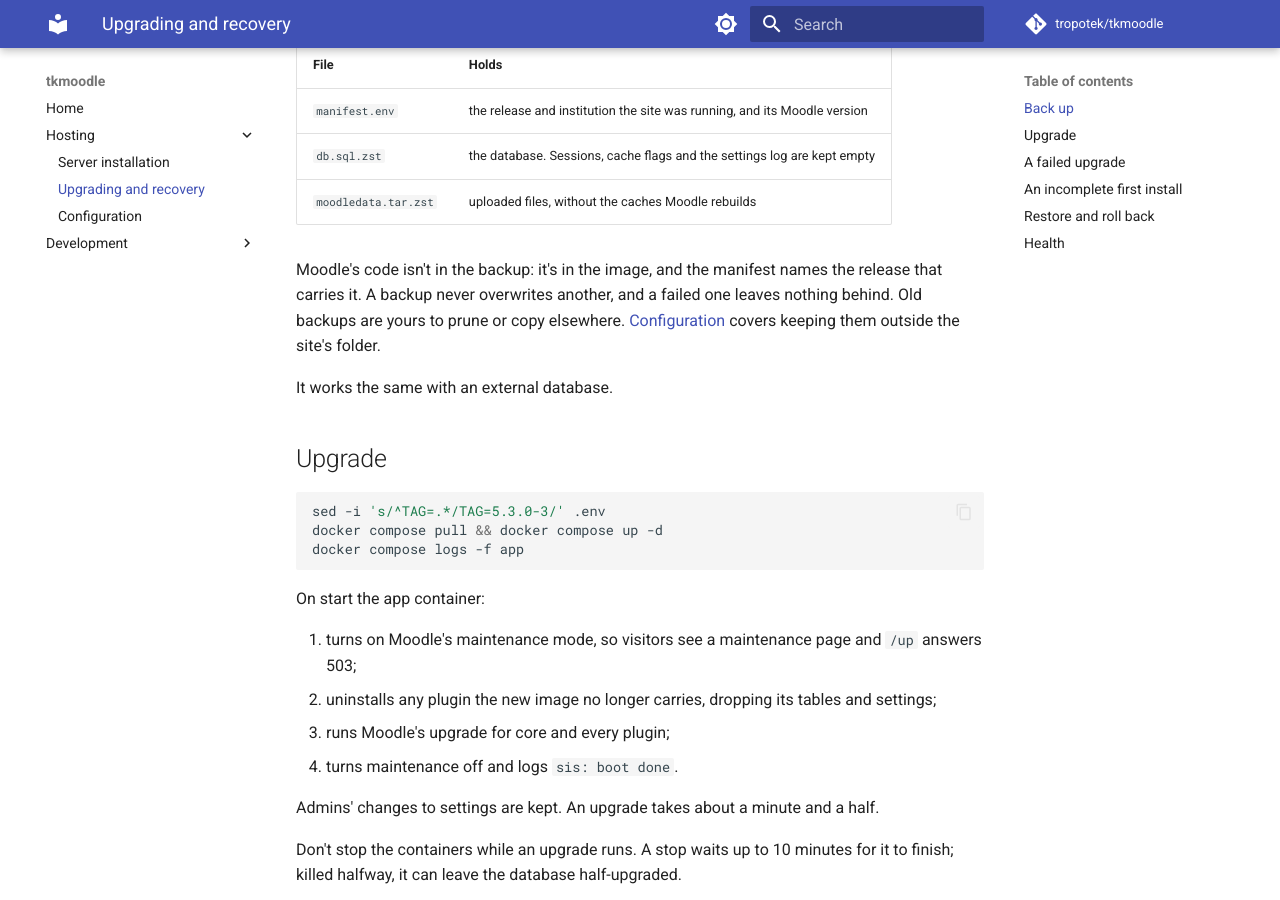
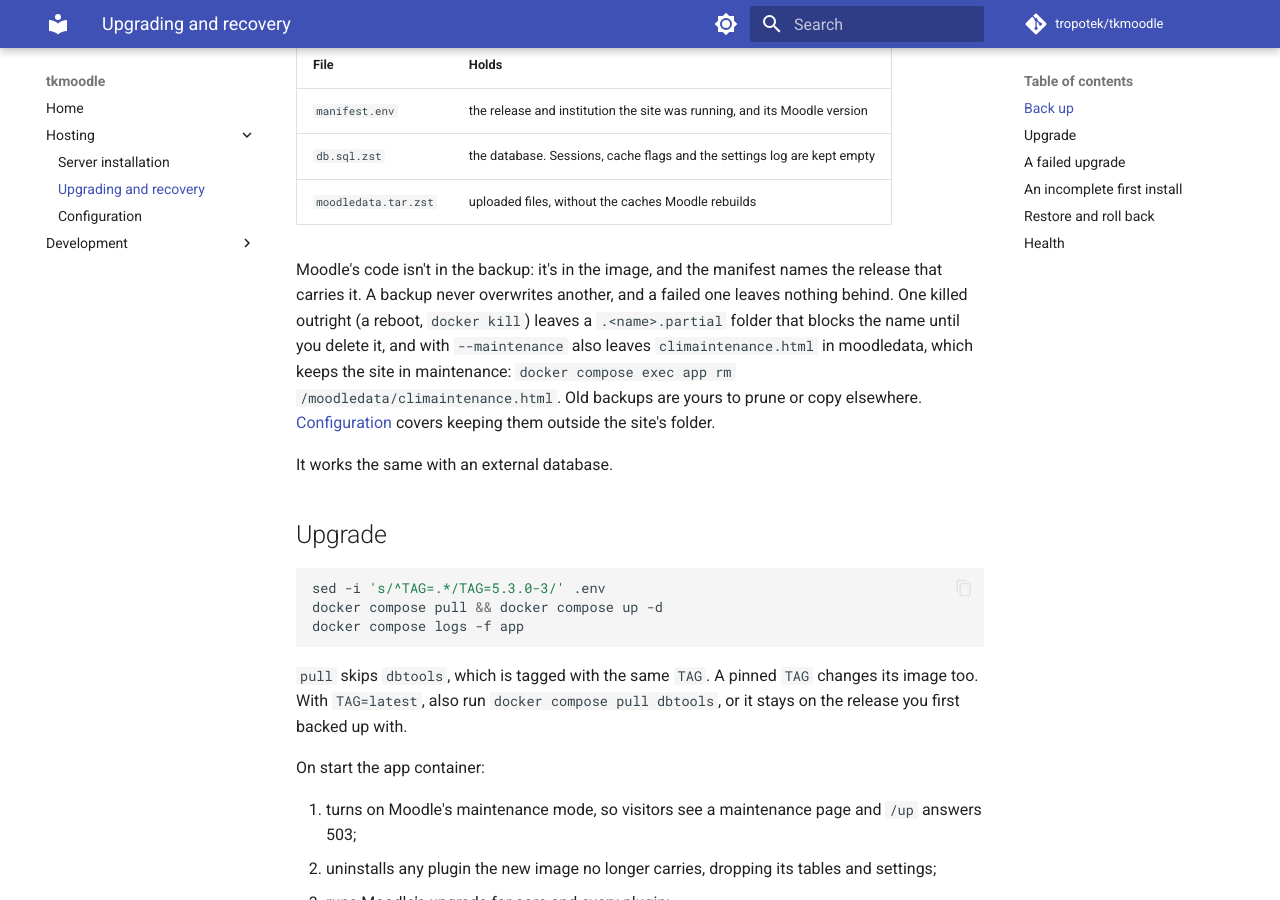
Before and after one commit to tropotek/tkmoodle, an MkDocs documentation site: the page built from docs/upgrading.md, in a window 1280 px wide and 900 px high, scrolled down 454 px. Built offline with MkDocs 1.6.1 and Material for MkDocs 9.7.7, drawn with Linux system fonts in a browser that asks for light colours; comment, search, counter and statistics services are not loaded.

Commit message:
fix: interrupted backups are removable by their owner, backups are private, and TAG=latest hosts are told to pull dbtools
Co-Authored-By: Claude Opus 5.5 <noreply@anthropic.com>

````diff
--- a/docs/upgrading.md
+++ b/docs/upgrading.md
@@ -21,7 +21,10 @@ its layers with the bundled database's.
 | `moodledata.tar.zst` | uploaded files, without the caches Moodle rebuilds |
 
 Moodle's code isn't in the backup: it's in the image, and the manifest names the release that
-carries it. A backup never overwrites another, and a failed one leaves nothing behind. Old
+carries it. A backup never overwrites another, and a failed one leaves nothing behind. One
+killed outright (a reboot, `docker kill`) leaves a `.<name>.partial` folder that blocks the name
+until you delete it, and with `--maintenance` also leaves `climaintenance.html` in moodledata,
+which keeps the site in maintenance: `docker compose exec app rm /moodledata/climaintenance.html`. Old
 backups are yours to prune or copy elsewhere. [Configuration](configuration.md#backups) covers
 keeping them outside the site's folder.
 
@@ -34,6 +37,10 @@ sed -i 's/^TAG=.*/TAG=5.3.0-3/' .env
 docker compose pull && docker compose up -d
 docker compose logs -f app
 ```
+
+`pull` skips `dbtools`, which is tagged with the same `TAG`. A pinned `TAG` changes its image too.
+With `TAG=latest`, also run `docker compose pull dbtools`, or it stays on the release you first
+backed up with.
 
 On start the app container:
 
````
Also changed, not shown: 4 other files.
